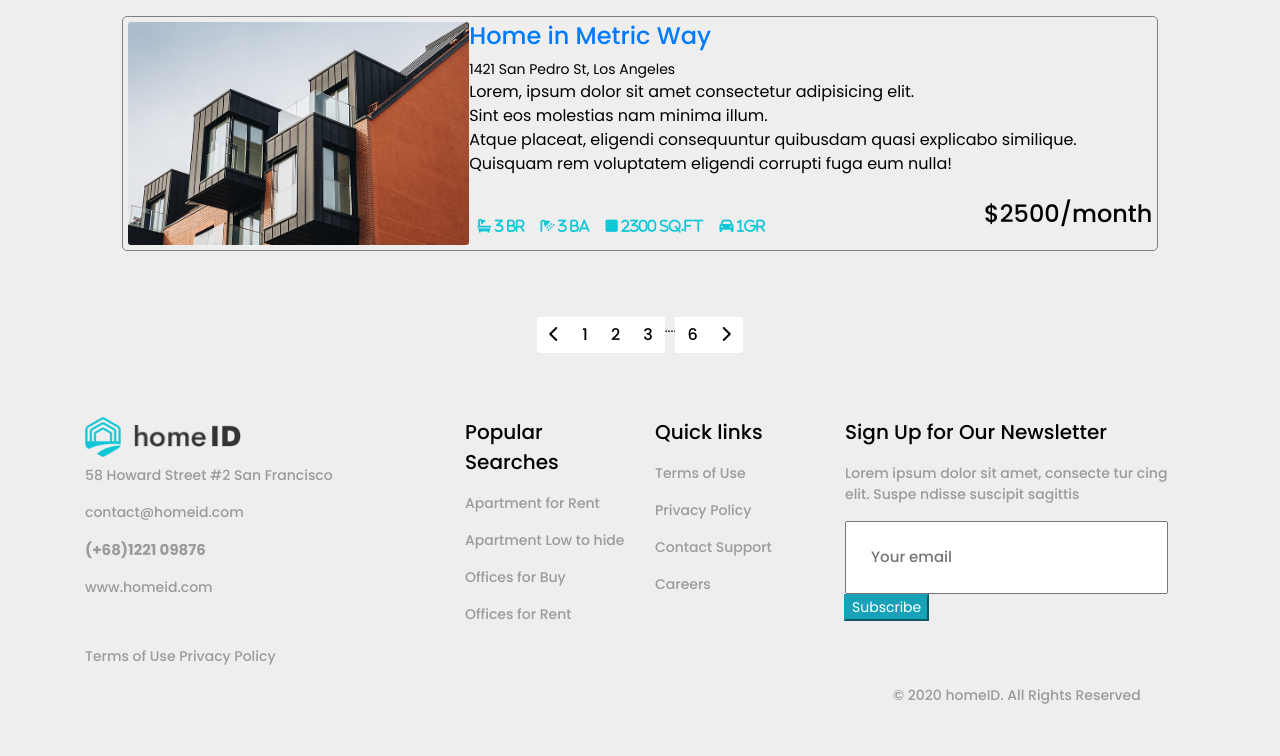
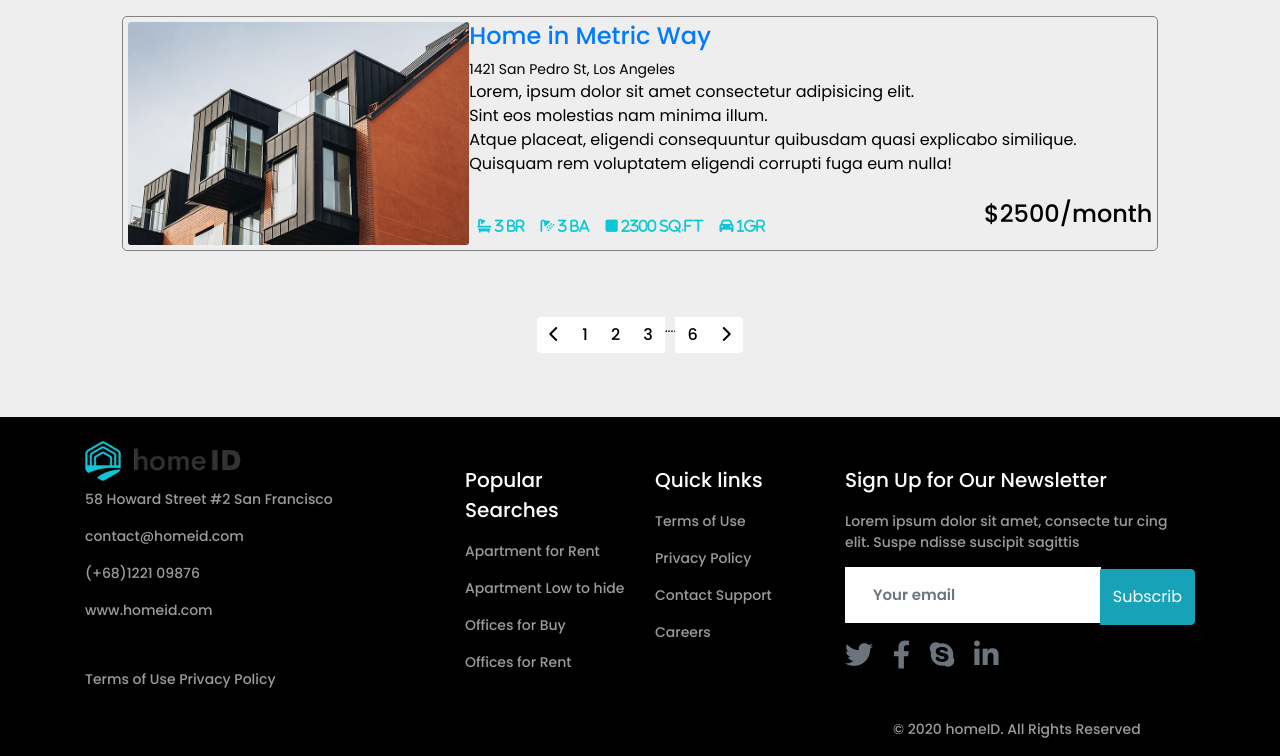
Before and after one commit to usamaahmedshah/real-estate12, a plain HTML site: page page2.html in a window 1280 px wide. Shown: the part 1350-2106 px from the top of the page. Before the commit the page ends 2072 px from the top, so only its background shows below. Drawn offline with nearby package versions, Linux system fonts and the light colour scheme.

Commit message:
changed footer

```diff
--- a/page2.html
+++ b/page2.html
@@ -10,10 +10,15 @@
     <link rel="stylesheet" href="https://cdnjs.cloudflare.com/ajax/libs/font-awesome/4.7.0/css/font-awesome.min.css"
     integrity="sha512-SfTiTlX6kk+qitfevl/7LibUOeJWlt9rbyDn92a1DqWOw9vWG2MFoays0sgObmWazO5BQPiFucnnEAjpAB+/Sw=="
     crossorigin="anonymous" referrerpolicy="no-referrer" />
-
     <!-- Aos animation css link -->
     <link href="https://unpkg.com/aos@2.3.1/dist/aos.css" rel="stylesheet">
-    <link rel="stylesheet" href="https://cdnjs.cloudflare.com/ajax/libs/font-awesome/6.3.0/css/all.min.css" integrity="sha512-SzlrxWUlpfuzQ+pcUCosxcglQRNAq/DZjVsC0lE40xsADsfeQoEypE+enwcOiGjk/bSuGGKHEyjSoQ1zVisanQ==" crossorigin="anonymous" referrerpolicy="no-referrer" />
+    <link rel="stylesheet" href="https://cdnjs.cloudflare.com/ajax/libs/font-awesome/4.7.0/css/font-awesome.min.css"
+    integrity="sha512-SfTiTlX6kk+qitfevl/7LibUOeJWlt9rbyDn92a1DqWOw9vWG2MFoays0sgObmWazO5BQPiFucnnEAjpAB+/Sw=="
+    crossorigin="anonymous" referrerpolicy="no-referrer" />
+  <link rel="stylesheet" href="https://cdnjs.cloudflare.com/ajax/libs/font-awesome/6.3.0/css/all.min.css" integrity="sha512-SzlrxWUlpfuzQ+pcUCosxcglQRNAq/DZjVsC0lE40xsADsfeQoEypE+enwcOiGjk/bSuGGKHEyjSoQ1zVisanQ==" crossorigin="anonymous" referrerpolicy="no-referrer" />
+  <link rel="stylesheet" href="https://cdnjs.cloudflare.com/ajax/libs/font-awesome/4.7.0/css/font-awesome.min.css"
+    integrity="sha512-SfTiTlX6kk+qitfevl/7LibUOeJWlt9rbyDn92a1DqWOw9vWG2MFoays0sgObmWazO5BQPiFucnnEAjpAB+/Sw=="
+    crossorigin="anonymous" referrerpolicy="no-referrer" />
     <link href="https://fonts.googleapis.com/css2?family=Poppins:wght@100;200;300;400;500;600;700&display=swap" rel="stylesheet">
     <title>FullWidthList</title>
     <link rel="stylesheet" href="index.css">
@@ -699,10 +704,15 @@
   <!-- ******************** footer  section Start *********** -->
   <!-- ********************************************************************************** -->
 
+ <!-- footer -->
+
+
+<div class="single-property-footer mt-5">
+
   <div class="container">
     <div class="row footer">
       <div class="col-lg-4">
-        <a href="#"><img src="footerlogo.png" class="footerlogo mt-5"></a>
+        <a href="#"><img src="footerlogo.png" class="footerlogo mt-4 "></a>
         <a href="#">
           <p class="mt-2">58 Howard Street #2 San Francisco</p>
         </a>
@@ -710,7 +720,7 @@
           <p>contact@homeid.com</p>
         </a>
         <a href="#">
-          <p class="number">(+68)1221 09876</p>
+          <p class="contact-number">(+68)1221 09876</p>
         </a>
         <a href="#">
           <p>www.homeid.com</p>
@@ -721,7 +731,7 @@
       </div>
 
       <div class="col-lg-2">
-        <p class=" footer-heading mt-5">Popular Searches</p>
+        <p class=" footer-heading mt-5 text-white">Popular Searches</p>
         <a href="#">
           <p>Apartment for Rent</p>
         </a>
@@ -738,7 +748,7 @@
       </div>
 
       <div class="col-lg-2">
-        <p class=" footer-heading mt-5">Quick links</p>
+        <p class=" footer-heading mt-5 text-white">Quick links</p>
         <a href="#">
           <p>Terms of Use</p>
         </a>
@@ -754,19 +764,26 @@
       </div>
 
       <div class="col-lg-4">
-        <p class=" footer-heading mt-5">Sign Up for Our Newsletter</p>
+        <p class=" footer-heading mt-5 text-white">Sign Up for Our Newsletter</p>
         <p>Lorem ipsum dolor sit amet, consecte tur cing elit. Suspe ndisse suscipit sagittis</p>
         <div class="input-group mb-3">
-          <input type="text" class="footer-form-control p-4 " placeholder="Your email" aria-label="Recipient's username"
+          <input type="text" class="form-control p-4 " placeholder="Your email" aria-label="Recipient's username"
             aria-describedby="basic-addon2">
           <div class="input-group-append">
-            <button class="btn-info" type="button">Subscribe</button>
+            <button class="btn btn-info" type="button">Subscrib</button>
           </div>
         </div>
+       <a href="#"> <i class=" fa-2x fa fa-twitter text-muted" aria-hidden="true"></i></a>
+       <a href="#"> <i class=" fa-2x fa fa-facebook text-muted pl-3" aria-hidden="true"></i></a>
+       <a href="#"> <i class=" fa-2x fa fa-skype text-muted pl-3" aria-hidden="true"></i></a>
+       <a href="#"> <i class=" fa-2x fa fa-linkedin text-muted pl-3" aria-hidden="true"></i></a>
+
         <p class="pt-5 pl-5">© 2020 homeID. All Rights Reserved</p>
       </div>
     </div>
   </div>
+
+</div>
 
   <button onclick="scrollToTop()" id="scroll-to-top-btn">
     <i class="fas fa-arrow-up"></i>
```
